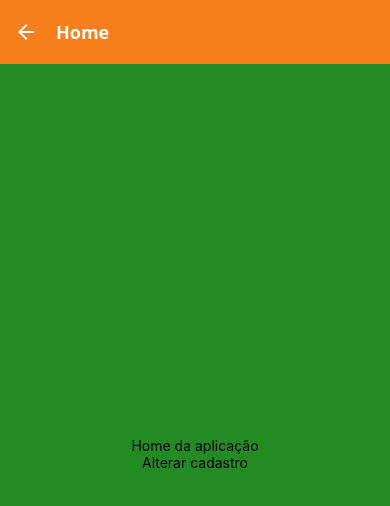
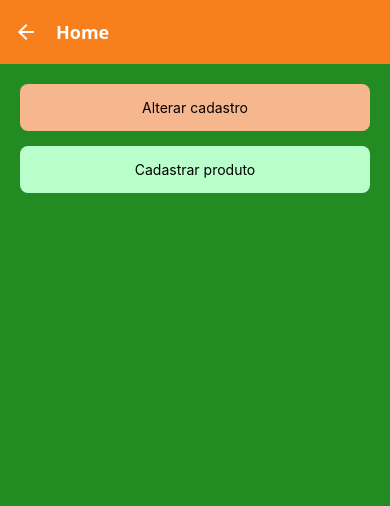
Before and after one commit to Guilherme-Ferreira-Tombini/Cantina-Estudantil--PDM-, a React Native app: screen /Home in a window 390 px wide. Shown: the top 506 px of the page. Built offline with nearby package versions, Linux system fonts and the light colour scheme; what pocketbase would draw is missing.

Commit message:
Modificado Home do site, botoes #11

```diff
--- a/screens/Home.js
+++ b/screens/Home.js
@@ -5,10 +5,15 @@ import { useNavigation } from "@react-navigation/native";
 export default function Home({navigation}){
     return(
     <View style={styles.container}>
-        <Text>Home da aplicação</Text>
-        <TouchableOpacity onPress={() => navigation.navigate("AlterarUser")}>
+        <TouchableOpacity style={styles.botomAlt} onPress={() => navigation.navigate("AlterarUser")}>
                 <Text>Alterar cadastro</Text>
         </TouchableOpacity>
+        <TouchableOpacity style={styles.botomCP} onPress={() => navigation.navigate("AlterarUser")}>
+                <Text>Cadastrar produto</Text>
+        </TouchableOpacity>
+        <View>
+          {/* AQUI AONDE APARECE OS PRODUTOS */}
+        </View>
     </View>
 
 )}
@@ -17,9 +22,24 @@ const styles = StyleSheet.create({
   container: {
     flex: 1,
     padding: 20,
-    justifyContent: "center",
     alignItems: "center",
     backgroundColor: "#228B22",
     color: "black"
   },
+  botomAlt:{
+    width: "100%",
+    backgroundColor: "#F6B68E",
+    padding: 15,
+    borderRadius: 8,
+    alignItems: "center",
+    marginBottom: 15,
+  },
+  botomCP:{
+    width: "100%",
+    backgroundColor: "#B8FFCB",
+    padding: 15,
+    borderRadius: 8,
+    alignItems: "center",
+    marginBottom: 15,
+  }
 })
```
Also changed, not shown: 2 other files (tests, documents, lock files or other folders).
